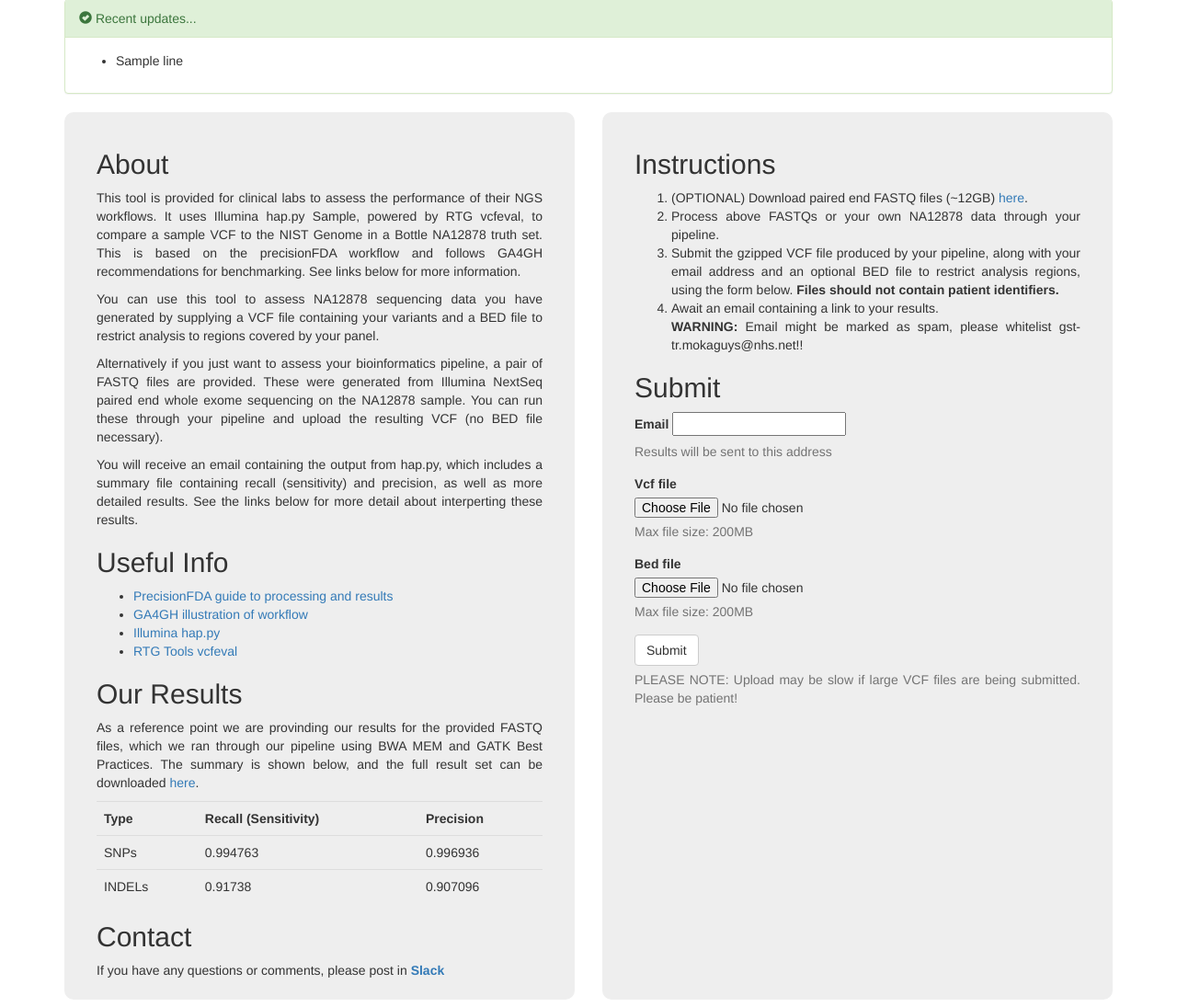
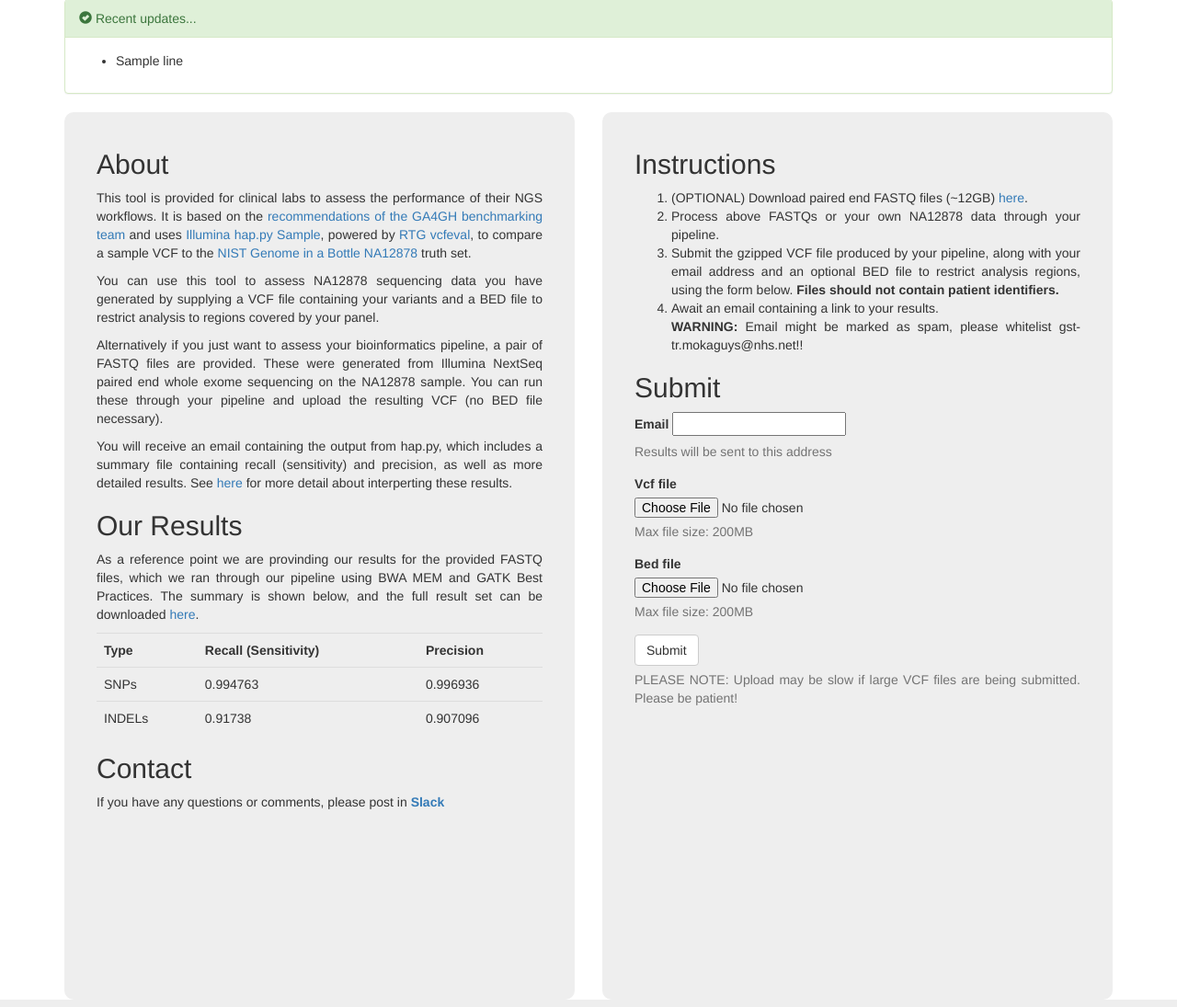
Before and after one commit to moka-guys/benchmarking_tool, a Django app: template happy_vcfeval/templates/happy_vcfeval/upload.html in a window 1280 px wide. Shown: the part 265-1360 px from the top of the page at 92% size. Run offline with Django 3.2, Linux system fonts and the light colour scheme; the template is opened without the code that fills it: most values are stand-ins (such as "Sample title", 1, 10 or a date in 2020); form fields are guessed from the names that the template uses; some libraries are stand-ins or nearby versions.

Commit message:
Update info on webpage. Fixes #29

```diff
--- a/happy_vcfeval/templates/happy_vcfeval/upload.html
+++ b/happy_vcfeval/templates/happy_vcfeval/upload.html
@@ -42,22 +42,15 @@
         <div class="col-md-12" style="height:965px;background-color:#EEE;border-radius:10px">
           <div style="padding:20px">
           <h2>About</h2>
-          <p>This tool is provided for clinical labs to assess the performance of their NGS workflows. It uses Illumina hap.py {{happy_version}}, powered by RTG vcfeval, to compare a sample VCF to the NIST Genome in a Bottle NA12878 truth set. This is based on the precisionFDA workflow and follows GA4GH recommendations for benchmarking. See links below for more information.
+          <p>This tool is provided for clinical labs to assess the performance of their NGS workflows. It is based on the <a href="https://doi.org/10.1101/270157" target="_blank">recommendations of the GA4GH benchmarking team</a> and uses <a href="https://github.com/Illumina/hap.py" target="_blank">Illumina hap.py {{happy_version}}</a>, powered by <a href="https://github.com/RealTimeGenomics/rtg-tools" target="_blank">RTG vcfeval</a>, to compare a sample VCF to the <a href="https://www.nist.gov/programs-projects/genome-bottle" target="_blank">NIST Genome in a Bottle NA12878</a> truth set.
           </p>
           <p>You can use this tool to assess NA12878 sequencing data you have generated by supplying a VCF file containing your variants and a BED file to restrict analysis to regions covered by your panel.
           </p>
           <p>Alternatively if you just want to assess your bioinformatics pipeline, a pair of FASTQ files are provided. These were generated from Illumina NextSeq paired end whole exome sequencing on the  NA12878 sample. You can run these through your pipeline and upload the resulting VCF (no BED file necessary).
           </p>
           <p>
-          You will receive an email containing the output from hap.py, which includes a summary file containing recall (sensitivity) and precision, as well as more detailed results. See the links below for more detail about interperting these results.
+          You will receive an email containing the output from hap.py, which includes a summary file containing recall (sensitivity) and precision, as well as more detailed results. See <a href="https://github.com/Illumina/hap.py/blob/master/doc/happy.md" target="_blank">here</a> for more detail about interperting these results.
           </p>
-          <h2>Useful Info</h2>
-          <ul>
-          <li><a href="https://precision.fda.gov/challenges/truth/results">PrecisionFDA guide to processing and results</a></li>
-          <li><a href="https://github.com/ga4gh/benchmarking-tools/tree/master/doc/ref-impl">GA4GH illustration of workflow</a></li>
-          <li><a href="https://github.com/Illumina/hap.py">Illumina hap.py</a></li>
-          <li><a href="https://github.com/RealTimeGenomics/rtg-tools">RTG Tools vcfeval</a></li>
-          </ul>
           <h2>Our Results</h2>
           <p>As a reference point we are provinding our results for the provided FASTQ files, which we ran through our pipeline using BWA MEM and GATK Best Practices. The summary is shown below, and the full result set can be downloaded <a href=" {{our_results}} ">here</a>.</p>
           <table class=table>
@@ -79,7 +72,7 @@
           </table>
 
           <h2>Contact</h2>
-          <p>If you have any questions or comments, please post in <a href="https://binfx.slack.com/"><b>Slack</b></a></p>
+          <p>If you have any questions or comments, please post in <a href="https://binfx.slack.com/" target="_blank"><b>Slack</b></a></p>
           </div>
         </div>
         </div>
```
